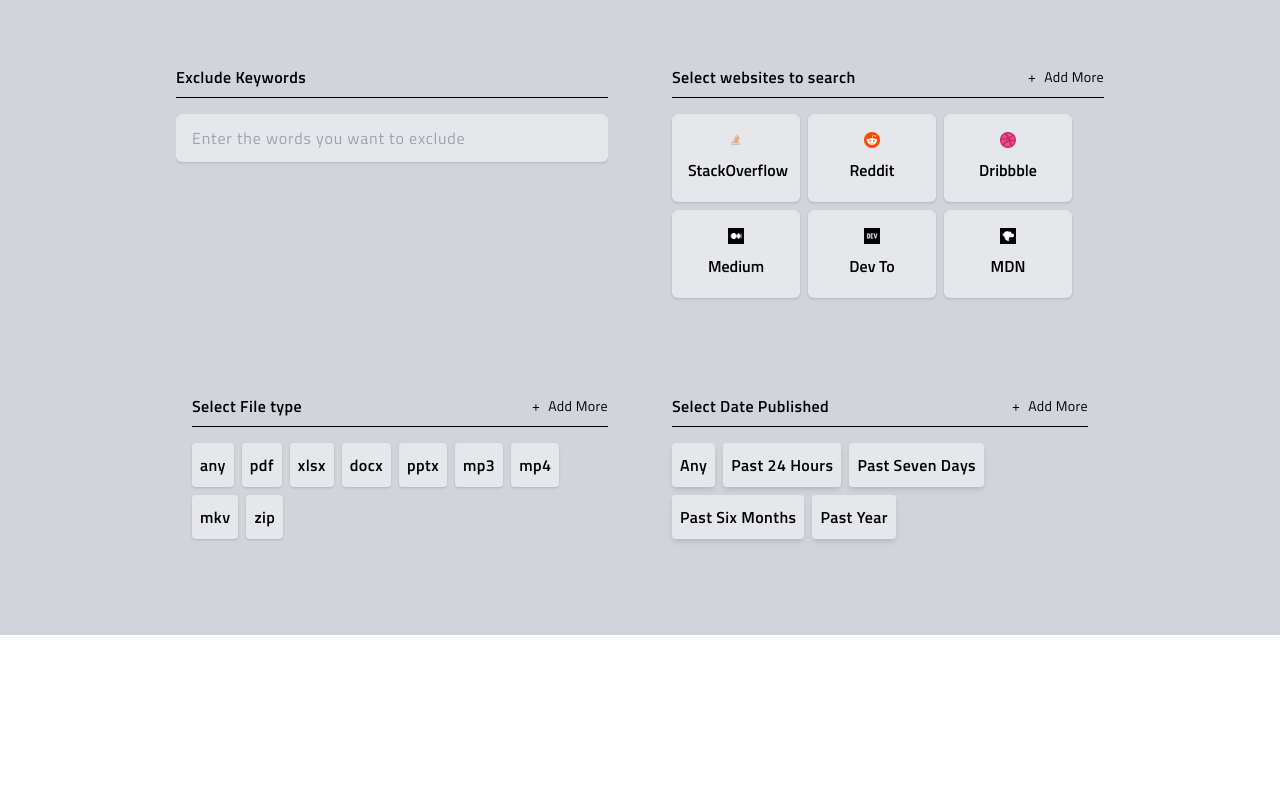
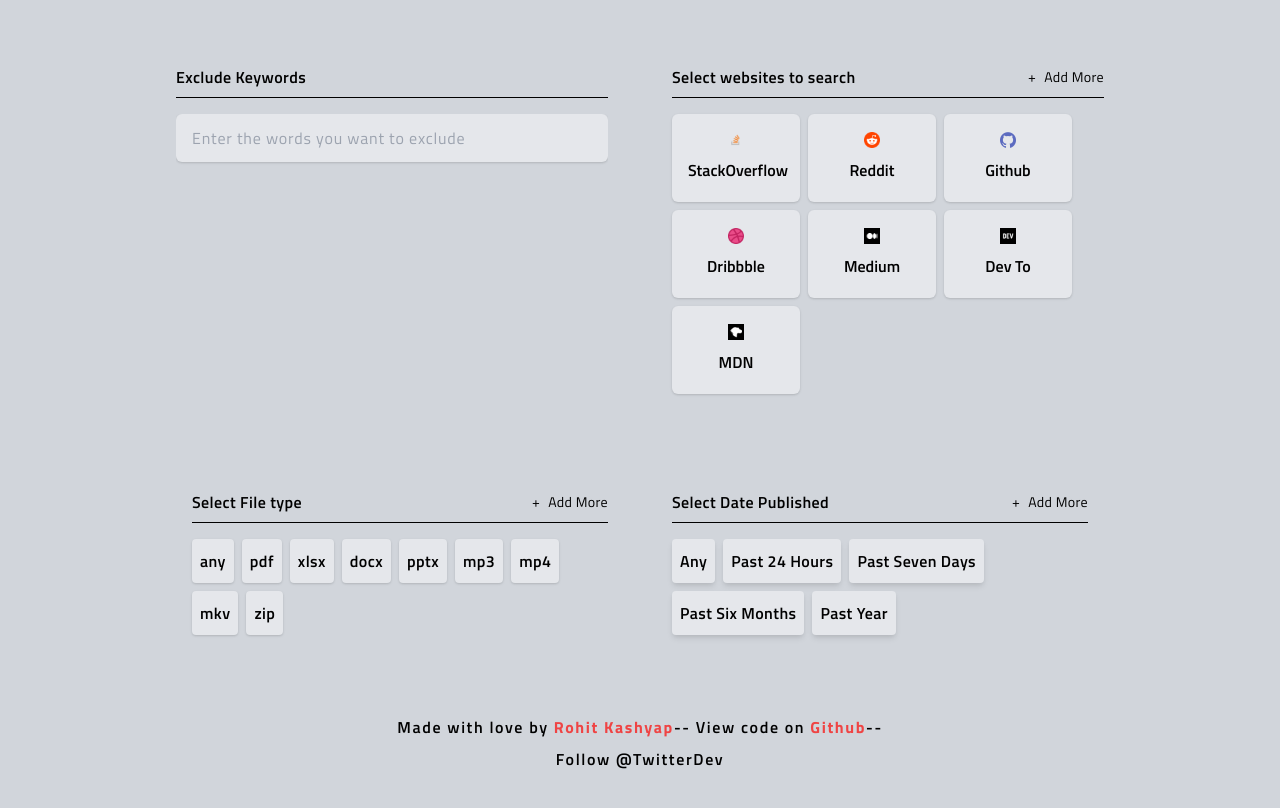
Before and after one commit to rohitpotato/easy-search, a Next.js app: page / in a window 1280 px wide. Shown: the part 240-1048 px from the top of the page. Before the commit the page ends 875 px from the top, so only its background shows below. Built offline with nearby package versions, Linux system fonts and the light colour scheme.

Commit message:
Initial Prototype Complete

```diff
--- a/Context/ThemeContext.js
+++ b/Context/ThemeContext.js
@@ -2,12 +2,12 @@
 import { useLocalStorage } from "../hooks/useLocalStorage";
 import { THEMES } from "../constants";
 import { handleThemeSwitch } from "../utils";
-const { LIGHT } = THEMES;
+const { DARK } = THEMES;
 
 const ThemeContext = React.createContext();
 
 const ThemeProvider = ({ children }) => {
-  const [currentTheme, setCurrentTheme] = useLocalStorage("theme", LIGHT);
+  const [currentTheme, setCurrentTheme] = useLocalStorage("theme", DARK);
   useEffect(() => {
     handleThemeSwitch(currentTheme);
   }, [currentTheme]);
--- a/components/Container/index.js
+++ b/components/Container/index.js
@@ -12,6 +12,7 @@
 import { AddWebsiteModal } from "../Websites/AddWebsiteModal";
 import { AddFileTypeModal } from "../FileTypes/AddFileTypeModal";
 import { AddDatePublishedModal } from "../DatePublished/AddDatePublishedModal";
+import { Footer } from "../Footer";
 
 const Container = () => {
   const {
@@ -158,10 +159,13 @@
                 />
               </div>
             </div>
+            <div className="flex justify-center text-center my-12">
+              <Footer />
+            </div>
           </div>
         </div>
-        <Modal isVisible={Boolean(modalToRender)}>{modalToRender}</Modal>
       </div>
+      <Modal isVisible={Boolean(modalToRender)}>{modalToRender}</Modal>
     </>
   );
 };
--- a/components/DatePublished/AddDatePublishedModal.js
+++ b/components/DatePublished/AddDatePublishedModal.js
@@ -18,7 +18,7 @@
 
   return (
     <div className="bg-white dark:bg-dark-mode-black font-titilium text-black dark:text-white px-8 py-4 md:w-96 w-80">
-      <div className="font-semibold leading-6 tracking-wide text-2xl flex justify-between items-center">
+      <div className="font-semibold leading-6 tracking-wide text-2xl flex justify-between items-center -mx-4">
         <div>
           Add Custom Last Date
           <span className="block text-sm mt-2 italic font-normal">
@@ -31,14 +31,15 @@
       <div className="space-y-4">
         <div className="lg:w-80 w-74">
           <label
-            htmlFor="name"
+            htmlFor="months"
             className="font-titilium font-semibold text-base"
           >
             Last Published (in months)
           </label>
           <input
             className="py-4 block px-2 rounded-md placeholder-gray-400 font-titilium mt-2 border-2 w-full text-black"
-            name="name"
+            name="months"
+            type="number"
             placeholder="Enter Months"
             onChange={(event) => setMonths(event.target.value)}
           />
--- a/components/FileTypes/AddFileTypeModal.js
+++ b/components/FileTypes/AddFileTypeModal.js
@@ -17,7 +17,7 @@
   };
   return (
     <div className="bg-white dark:bg-dark-mode-black font-titilium text-black dark:text-white px-8 py-4 md:w-96 w-80">
-      <div className="font-semibold leading-6 tracking-wide text-2xl flex justify-between items-center">
+      <div className="font-semibold leading-6 tracking-wide text-2xl flex justify-between items-center -mx-4">
         <div>
           Add Custom File Extension
           <span className="block text-sm mt-2 italic font-normal">
--- a/components/FileTypes/FileType.js
+++ b/components/FileTypes/FileType.js
@@ -10,7 +10,8 @@
     setFileType(value);
   };
 
-  const handleRemove = () => {
+  const handleRemove = (event) => {
+    event.stopPropagation();
     handleRemoveCustomFileFormat(value);
   };
 
@@ -23,7 +24,7 @@
     >
       {type}
       {isCustom && (
-        <span onClick={handleRemove} className="text-lg cursor-pointer">
+        <span onClick={handleRemove} className="text-lg cursor-pointer p-1">
           &times;
         </span>
       )}
--- /dev/null
+++ b/components/Footer/index.js
@@ -0,0 +1,38 @@
+export const Footer = () => {
+  return (
+    <div className="text-black dark:text-white font-titilium tracking-widest leading-6 font-semibold">
+      Made with love by{" "}
+      <a
+        target="_blank"
+        rel="noreferrer"
+        href="https://www.notion.so/Rohit-Kashyap-cc84da73c0534f249ce3757956f5851b"
+      >
+        <b className="text-red-500">Rohit Kashyap</b>
+      </a>
+      -- View code on{" "}
+      <a
+        target="_blank"
+        rel="noreferrer"
+        className="text-red-500"
+        href="https://github.com/rohitpotato/easy-search"
+      >
+        <b>Github</b>
+      </a>
+      --
+      <div className="text-center justify-center flex mt-2">
+        <a
+          href="https://twitter.com/rohitpotato?ref_src=twsrc%5Etfw"
+          className="twitter-follow-button"
+          data-show-count="false"
+        >
+          Follow @TwitterDev
+        </a>
+        <script
+          async
+          src="https://platform.twitter.com/widgets.js"
+          charSet="utf-8"
+        ></script>
+      </div>
+    </div>
+  );
+};
--- a/components/MultiTextInput/index.js
+++ b/components/MultiTextInput/index.js
@@ -64,6 +64,14 @@
     setIsKeyReleased(false);
   };
 
+  const handleOnBlur = () => {
+    const sanitizedInput = term.trim().toLowerCase();
+    if (sanitizedInput && tags.indexOf(sanitizedInput) === -1) {
+      onPressEnter(sanitizedInput);
+      setTerm("");
+    }
+  };
+
   return (
     <>
       <div className="w-full overflow-hidden" style={containerStyle}>
@@ -78,6 +86,7 @@
               onChange={handleInputChange}
               onKeyUp={handleOnKeyUp}
               onKeyDown={handleOnKeyDown}
+              onBlur={handleOnBlur}
             />
           </div>
           {RightComponent}
--- a/components/ThemeSwitchButton/index.js
+++ b/components/ThemeSwitchButton/index.js
@@ -14,6 +14,7 @@
       <input
         onClick={handleThemeSwitch}
         type="checkbox"
+        defaultChecked={currentTheme === DARK}
         className="w-full h-full invisible peer"
       />
       <span className="h-full block absolute left-0 top-0 w-1/2 rounded-full bg-gray-400 peer-checked:bg-gray-800 peer-checked:left-10 transition-all"></span>
--- a/components/Websites/AddWebsiteModal.js
+++ b/components/Websites/AddWebsiteModal.js
@@ -19,7 +19,7 @@
 
   return (
     <div className="bg-white dark:bg-dark-mode-black font-titilium text-black dark:text-white px-8 py-4 md:w-96 w-80">
-      <div className="font-semibold leading-6 tracking-wide text-2xl flex justify-between items-center">
+      <div className="font-semibold leading-6 tracking-wide text-2xl flex justify-between items-center -mx-4">
         <div>
           Add Custom URL
           <span className="block text-sm mt-2 italic font-normal">
--- a/constants/index.js
+++ b/constants/index.js
@@ -17,12 +17,12 @@
     icon: "/icons/reddit.png",
   },
   // productHunt: "producthunt.com",
-  // github: {
-  //   url: "github.com",
-  //   name: "Github",
-  //   isCustom: false,
-  //   icon: "/icons/github.png",
-  // },
+  github: {
+    url: "github.com",
+    name: "Github",
+    isCustom: false,
+    icon: "/icons/github.png",
+  },
   dribbble: {
     url: "dribbble.com",
     name: "Dribbble",
--- a/hooks/useHook.js
+++ b/hooks/useHook.js
@@ -60,12 +60,10 @@
     [customLastPublished]
   );
 
-  const getSitesURIComponent = () => {
-    console.log(Object.values(selectedSites));
-    return Object.values(selectedSites)
+  const getSitesURIComponent = () =>
+    Object.values(selectedSites)
       .map(({ url }) => encodeURIComponent(`${site}${url}`))
       .join(`${siteJoinChar}`);
-  };
 
   const formatSearchTerm = () => {
     let res = "";
@@ -77,7 +75,7 @@
 
   const formatExcludeTerm = () =>
     `${exclude}${excludedTerms
-      .map((excludedTerm) => excludedTerm)
+      .map((excludedTerm) => excludedTerm.replace("-", ""))
       .join(exclude)}`;
 
   const getTerms = () => {
@@ -105,7 +103,7 @@
       final += `${`${datePublishedParam}:${lastPublished}`}`;
     }
 
-    console.log(String(final));
+    window.open(String(final), "_blank");
   };
 
   const handleAddCustomWebsite = useCallback(
@@ -160,7 +158,6 @@
     (format) => {
       const customFileFormatsCopy = { ...customFileExtensions };
       delete customFileFormatsCopy[format];
-      console.log(fileFormat, format);
       if (fileFormat === format) {
         setFileFormat("");
       }
@@ -178,7 +175,7 @@
       setCustomLastPublished((s) => ({
         ...s,
         [`${months}_months`]: {
-          last: `${months} months`,
+          last: `${months}m`,
           isCustom: true,
         },
       }));
@@ -197,15 +194,6 @@
     },
     [customLastPublished, setCustomLastPublished, lastPublished]
   );
-
-  console.log({
-    terms,
-    excludedTerms,
-    selectedSites,
-    fileFormat,
-    isExact,
-    lastPublished,
-  });
 
   return {
     setTerms,
```
Also changed, not shown: public/icons/github.png (added).
